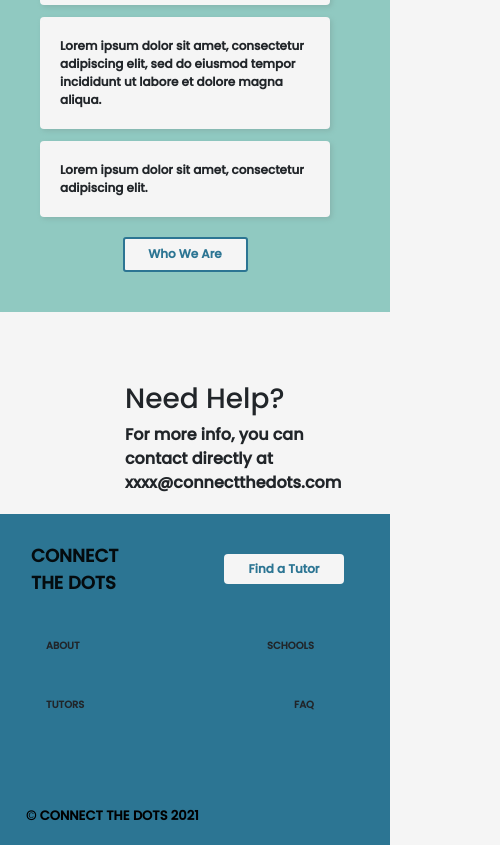
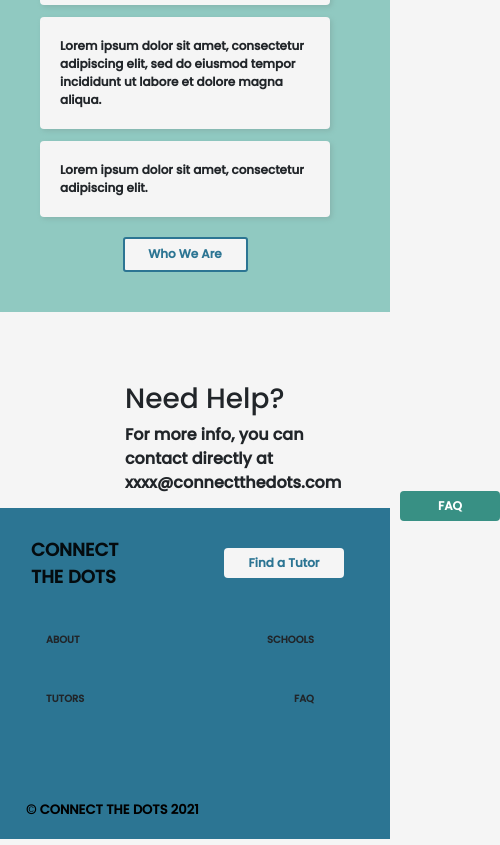
Before and after one commit to maharit108/Connect-the-Dots, a React (Create React App) app in the folder client/: page /#/ in a window 390 px wide. Shown: the part 1057-1902 px from the top of the page, 500 px wide, since content can reach past the window. Built offline with nearby package versions, Linux system fonts and the light colour scheme.

Commit message:
Fixed FAQ button on Landing Page
FAQ button would disappear on small screens.
Fixed.

```diff
--- a/client/src/components/Home/Home.css
+++ b/client/src/components/Home/Home.css
@@ -102,3 +102,15 @@
   font-size: 12px;
   height: 35px;
 }
+
+@media only screen and (max-width: 764px) {
+  .FAQ {
+    position: relative;
+    margin-top: -200px;
+    margin-left: 380px;
+    z-index: 10;
+  }
+  .need_help {
+    padding-bottom: 210px;
+  }
+}
```
